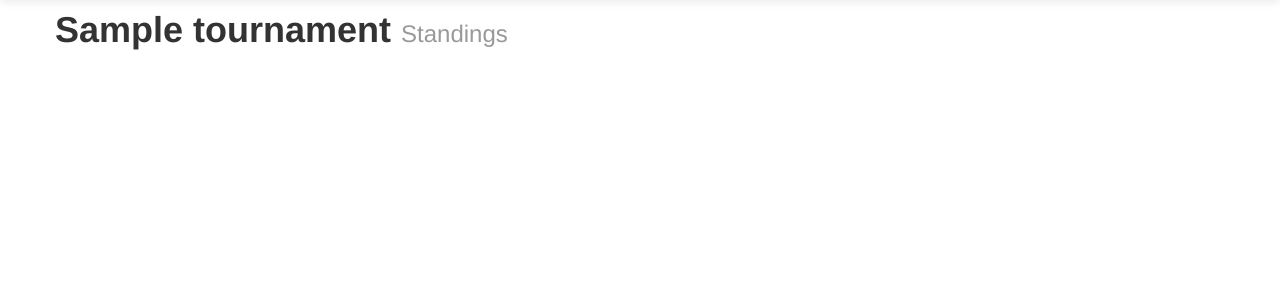
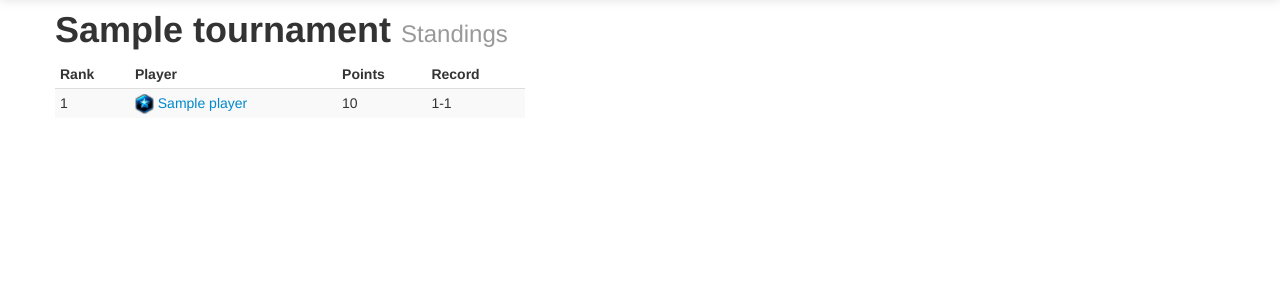
Before and after one commit to briangreenery/IBMSC2, a Rails app: page /tournaments/1 in a window 1280 px wide. Shown: the part 41-341 px from the top of the page. Run offline with Rails 7, Linux system fonts and the light colour scheme; tables that the repository leaves empty hold one stand-in row (values such as "Sample post").

Commit message:
Show results of previous tournaments

```diff
--- a/app/controllers/tournaments_controller.rb
+++ b/app/controllers/tournaments_controller.rb
@@ -30,6 +30,8 @@ class TournamentsController < ApplicationController
   # GET /tournaments/1
   def show
     @tournament = Tournament.find(params[:id])
+
+    @players, @names, @leagues, @points, @ranks, @wins, @losses = @tournament.compute_results
 
     respond_to do |format|
       format.html # show.html.erb
--- a/app/models/tournament.rb
+++ b/app/models/tournament.rb
@@ -47,4 +47,53 @@ class Tournament < ActiveRecord::Base
   def self.starting_points
     1000
   end
+
+  def compute_results
+    matches = self.matches
+
+    wins = {}
+    wins.default = 0
+    losses = {}
+    losses.default = 0
+
+    matches.each do |match|
+      wins[match.winner_id] += 1
+      losses[match.loser_id] += 1
     end
+
+    players = []
+    points = {}
+    ranks = {}
+
+    last_points = -1
+    rank = 0
+    rank_count = 1
+
+    self.standings.each do |standing|
+      if wins[standing.player_id] > 0 || losses[standing.player_id] > 0
+
+        players.push standing.player_id
+        points[standing.player_id] = standing.points
+
+        if standing.points != last_points
+          last_points = standing.points
+          rank += rank_count
+          rank_count = 0
+        end
+
+        rank_count += 1
+        ranks[standing.player_id] = rank
+      end
+    end
+
+    names = {}
+    leagues = {}
+
+    Player.all.each do |player|
+      names[player.id] = player.name
+      leagues[player.id] = player.league_name
+    end
+
+    return players, names, leagues, points, ranks, wins, losses, matches
+  end
+end
--- a/app/views/tournaments/show.html.erb
+++ b/app/views/tournaments/show.html.erb
@@ -1,7 +1,30 @@
 <div class="container">
   <div class="row">
-    <div class="span6">
-      <h1><%= @tournament.name %> <small><%= @tournament == Tournament.current ? 'Standings' : 'Results' %></small></h1>
+    <div class="span5">
+      <h1><%= @tournament.name %> <small><%= @tournament == Tournament.current ? 'Standings' : 'Final Results' %></small></h1>
+
+      <table class="table table-condensed table-striped">
+        <thead>
+          <tr>
+            <th>Rank</th>
+            <th>Player</th>
+            <th>Points</th>
+            <th>Record</th>
+          </tr>
+        </thead>
+        <% @players.each do |player_id| %>
+        <tr>
+          <td><%= @ranks[player_id] %></td>
+          <td>
+            <%= image_tag( '/images/' + @leagues[player_id] + '.png' ) %>
+            <%= link_to @names[player_id], '/players/' + player_id.to_s %>
+          </td>
+          <td><%= @points[player_id] %></td>
+          <td><%= @wins[player_id].to_s + '-' + @losses[player_id].to_s %></td>
+        </tr>
+        <% end %>
+      </table>
+
     </div>
   </div>
 </div>
```
Also changed, not shown: app/controllers/results_controller.rb (+1 -47 lines). Lines whose indentation alone changed are shown as unchanged.
